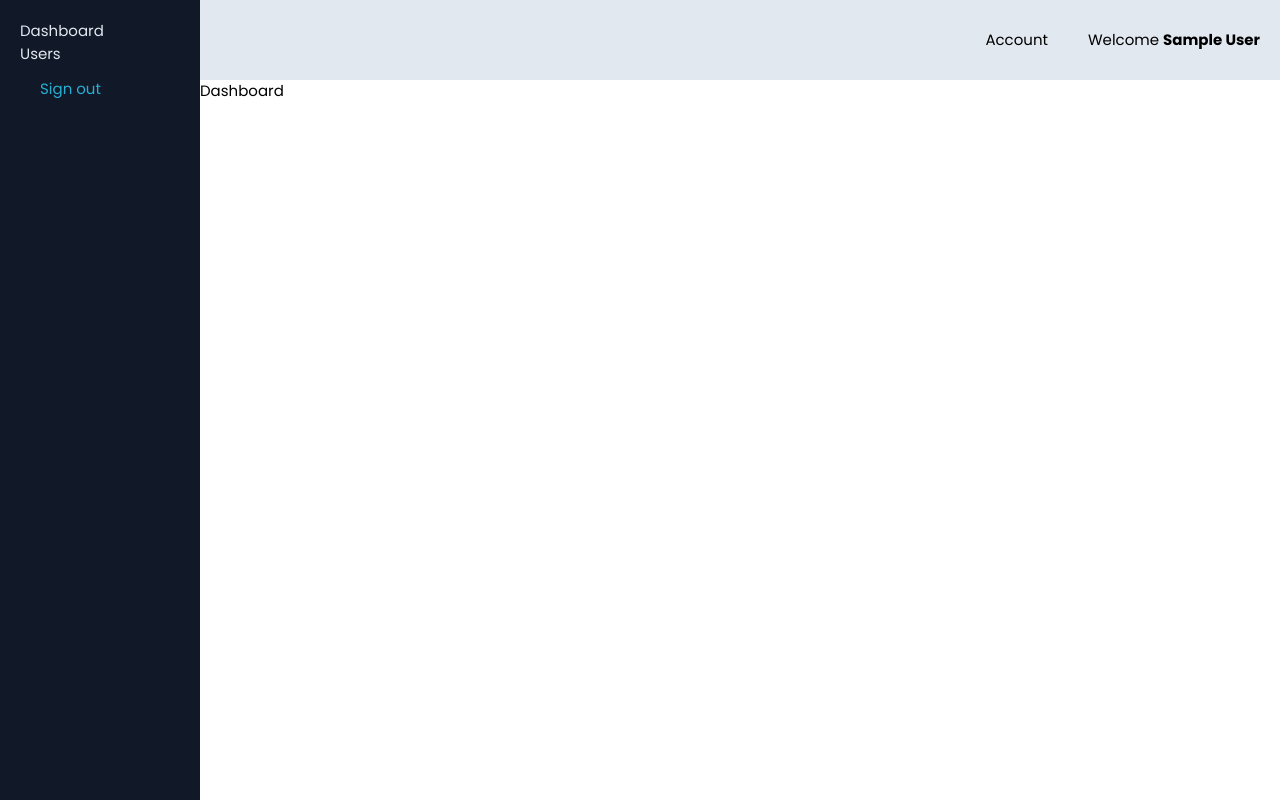
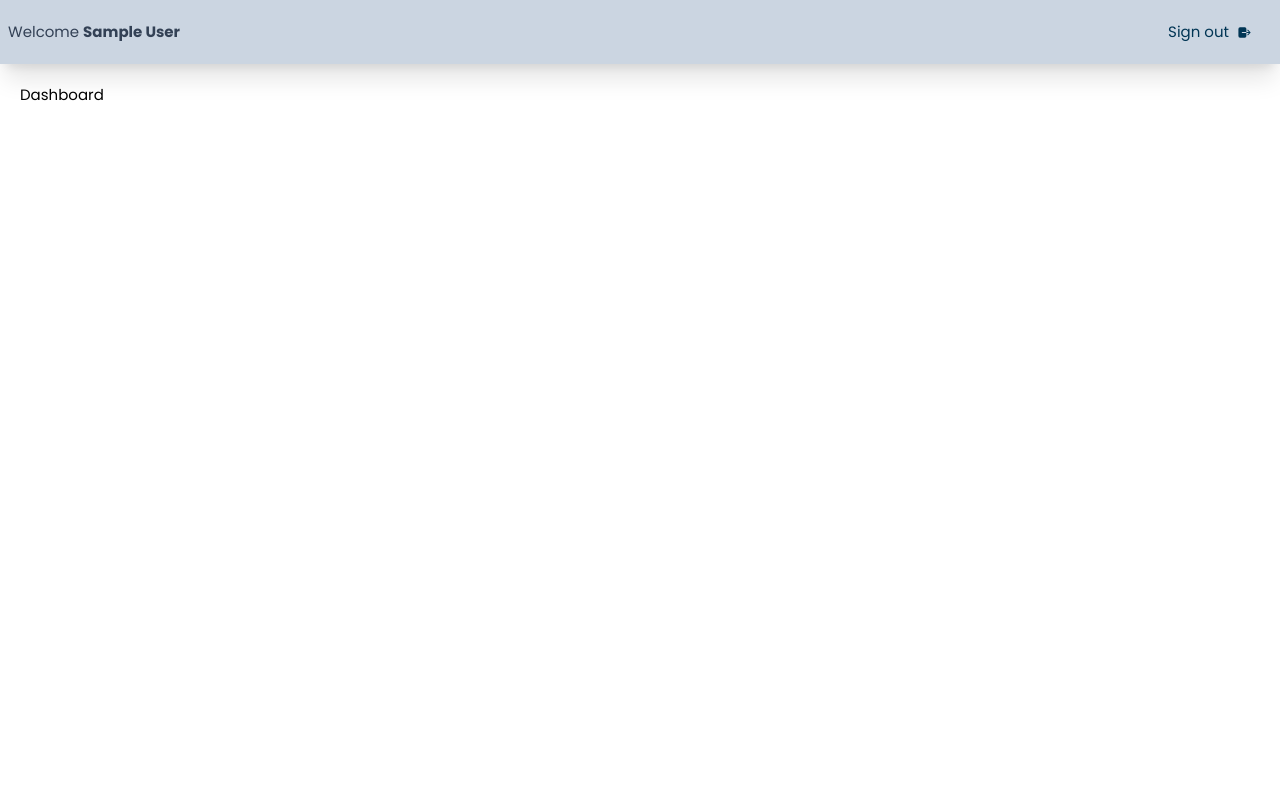
Before and after one commit to nuba-solutions/nuba-ui, a Next.js app: page /dashboard in a window 1280 px wide. Built offline with nearby package versions, Linux system fonts and the light colour scheme; no server answers; sample sign-in values are in the browser's storage.

Commit message:
Removed temporary code - included basic logged in display user name

```diff
--- a/components/Logins/LoginOne.tsx
+++ b/components/Logins/LoginOne.tsx
@@ -60,6 +60,7 @@ const LoginOne: React.FC<LoginOneProps> = ({left, center}) => {
                     router.push('/dashboard')
                 })
         } catch (err) {
+            setIsLoading(false)
             console.log(err)
         }
     }
--- a/components/ProtectedRoutes/ProtectedRoute.tsx
+++ b/components/ProtectedRoutes/ProtectedRoute.tsx
@@ -3,31 +3,33 @@
 import { useAuth } from '@/contexts/AuthContext'
 import { useRouter } from 'next/navigation';
 import React, {useEffect} from 'react'
-import SidebarOne from '../Sidebars/SidebarOne';
+import RectButton from '../Buttons/RectButton';
+import { IoLogOut } from 'react-icons/io5';
 
 const ProtectedRoute = ({children} : {children : React.ReactNode}) => {
 
-    const {user} = useAuth();
+    const {user, logout} = useAuth();
     const router = useRouter();
 
     useEffect(() => {
         !user ? router.push('/login') : ''
     },[router, user])
 
+    const handleLogout = async () => {
+        await logout()
+    }
+
     return (
-        <div className='flex flex-row'>
+        <div className='flex flex-col justify-between w-full m-0 p-0'>
             {user ? (
                 <>
-                    <SidebarOne/>
-                    <div className='flex flex-col flex-1'>
-                        <nav className='flex justify-end items-center p-5 w-full h-[80px] bg-slate-200'>
-                            <ul className='pr-10'>
-                                <li>Account</li>
-                            </ul>
-                            <span>
-                                Welcome <strong>{user?.displayName}</strong>
-                            </span>
-                        </nav>
+                    <div className='flex items-center justify-between bg-slate-300 p-2 shadow-xl text-slate-700'>
+                        <span>
+                            Welcome <strong>{user?.displayName}</strong>
+                        </span>
+                        <RectButton variant='secondary' onCLick={handleLogout}>Sign out <IoLogOut/></RectButton>
+                    </div>
+                    <div className='p-5'>
                         {children}
                     </div>
                 </>
```
